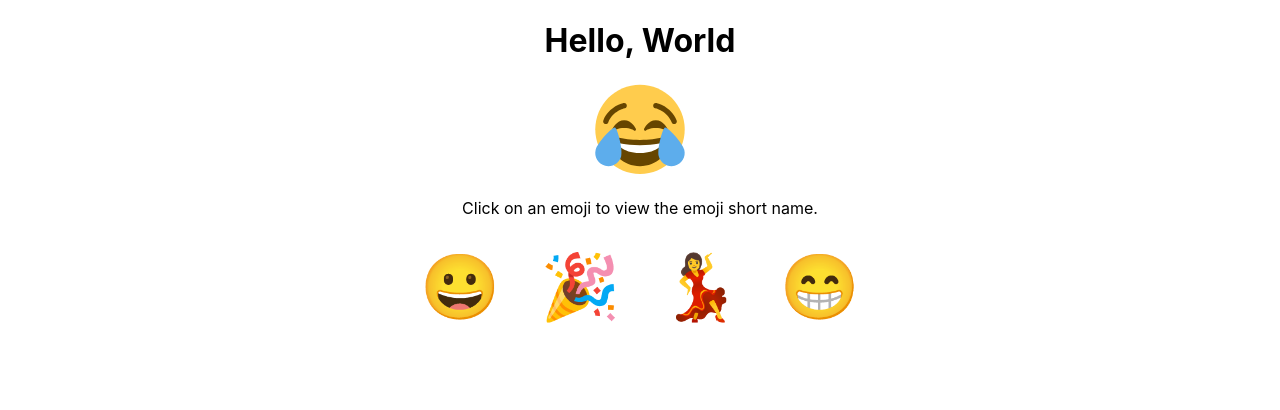
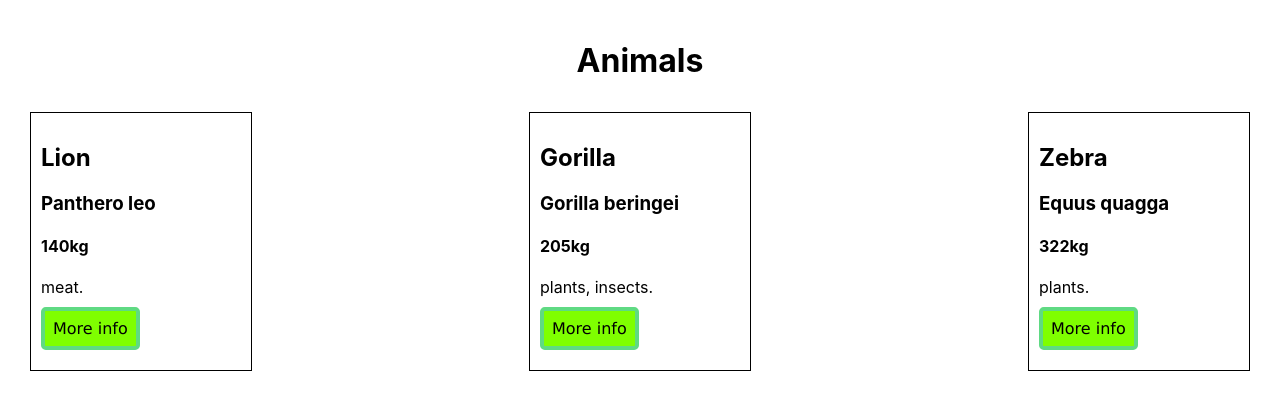
Before and after one commit to hadissulejmani/digital-ocean-tutorial, a React (Create React App) app: page / in a window 1280 px wide. Shown: the top 410 px of the page. Built offline with nearby package versions, Linux system fonts and the light colour scheme.

Commit message:
Adding customized components

```diff
--- /dev/null
+++ b/src/components/AnimalCard/AnimalCard.css
@@ -0,0 +1,33 @@
+.wrapper {
+    display: flex;
+    flex-wrap: wrap;
+    justify-content: space-between;
+    padding: 20px;
+}
+
+.wrapper h1 {
+    text-align: center;
+    width: 100%;
+}
+
+.animal-wrapper {
+    border: solid black 1px;
+    margin: 10px;
+    padding: 10px;
+    width: 200px;
+}
+
+.animal-wrapper button {
+    font-size: 1em;
+    padding: 10;
+    cursor: pointer;
+    margin: 10px 0;
+}
+
+button {
+    background: chartreuse;
+    border-radius: 0.3em;
+    border: solid rgb(95, 218, 131) 0.3em;
+    font-family: 'Lucida Sans', 'Lucida Sans Regular', 'Lucida Grande', 'Lucida Sans Unicode', Geneva, Verdana, sans-serif;
+    padding: 0.5em;
+}
--- /dev/null
+++ b/src/components/AnimalCard/AnimalCard.js
@@ -0,0 +1,41 @@
+import React from "react";
+import './AnimalCard.css';
+import PropTypes from 'prop-types';
+
+export default function AnimalCard({
+    additional,
+    diet,
+    name,
+    scientificName,
+    showAdditional,
+    size
+})  {
+    return (
+        <div className="animal-wrapper">
+            <h2>{name}</h2>
+            <h3>{scientificName}</h3>
+            <h4>{size}kg</h4>
+            <div>{diet.join(', ')}.</div>
+            <button className="" onClick={() => showAdditional(additional)}>More info</button>
+        </div>
+    );
+}
+
+
+AnimalCard.propTypes = {
+    additional: PropTypes.shape({
+        link: PropTypes.string,
+        notes: PropTypes.string
+    }),
+    diet: PropTypes.arrayOf(PropTypes.string).isRequired,
+    name: PropTypes.string.isRequired,
+    scientificName: PropTypes.string.isRequired,
+    showAdditional: PropTypes.func.isRequired,
+    size: PropTypes.number.isRequired
+}
+
+AnimalCard.defaultProps = {
+    additional: {
+        notes: "No additional information."
+    }
+}
--- a/src/components/App/App.js
+++ b/src/components/App/App.js
@@ -1,47 +1,34 @@
 import React from 'react';
 import './App.css';
-import Instructions from '../Instructions/Instructions.js';
+import data from './data.js';
+import AnimalCard from '../AnimalCard/AnimalCard.js';
 
-const displayEmojiName = event => alert(event.target.id);
-
-const emojis = [
-  {
-    emoji: "😀",
-    name: "grinning face"
-  },
-  {
-    emoji: "🎉",
-    name: "party popper"
-  },
-  {
-    emoji: "💃",
-    name: "woman dancing"
-  },
-  {
-    emoji: "😁",
-    name: "beaming face"
-  }
-];
+function showAdditional(additional){
+  const alertInformation = Object.entries(additional)
+    .map(information => `${information[0]}: ${information[1]}`)
+    .join('\n');
+  alert(alertInformation);
+};
 
 function App() {
   const greeting = "greeting";
   const displayAction = false;
   return(
-    <div className="container">
-      <h1 id={greeting}>Hello, World</h1>
-      <Instructions />
-      <ul>
-        {
-          emojis.map(emoji => (
-            <li key={emoji.name}>
-              <button onClick={displayEmojiName}>
-                <span role="img" aria-label="emoji.name" id="emoji.emoji">{emoji.emoji}</span>
-              </button>
-            </li>
-          ))
-        }
-      </ul>
-
+    <div className="wrapper">
+      <h1 id={greeting}>Animals</h1>
+      {
+        data.map(animal => (
+          <AnimalCard
+            additional={animal.additional}
+            diet={animal.diet}
+            key={animal.name}
+            name={animal.name}
+            scientificName={animal.scientificName}
+            showAdditional={showAdditional}
+            size={animal.size}
+          />
+        ))
+      }
     </div>
   )
 }
--- /dev/null
+++ b/src/components/App/data.js
@@ -0,0 +1,27 @@
+export default [
+    {
+      name: 'Lion',
+      scientificName: 'Panthero leo',
+      size: 140,
+      diet: ['meat'],
+    },
+    {
+      name: 'Gorilla',
+      scientificName: 'Gorilla beringei',
+      size: 205,
+      diet: ['plants', 'insects'],
+      additional: {
+        notes: 'This is the eastern gorilla. There is also a western gorilla that is a different species.'
+      }
+    },
+    {
+      name: 'Zebra',
+      scientificName: 'Equus quagga',
+      size: 322,
+      diet: ['plants'],
+      additional: {
+        notes: 'There are three different species of zebra.',
+        link: 'https://en.wikipedia.org/wiki/Zebra'
+      }
+    }
+]
```
